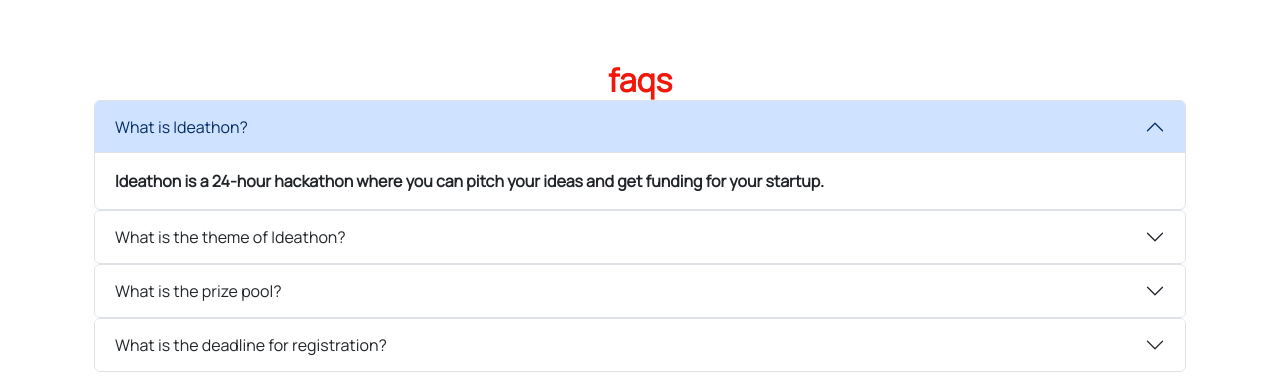
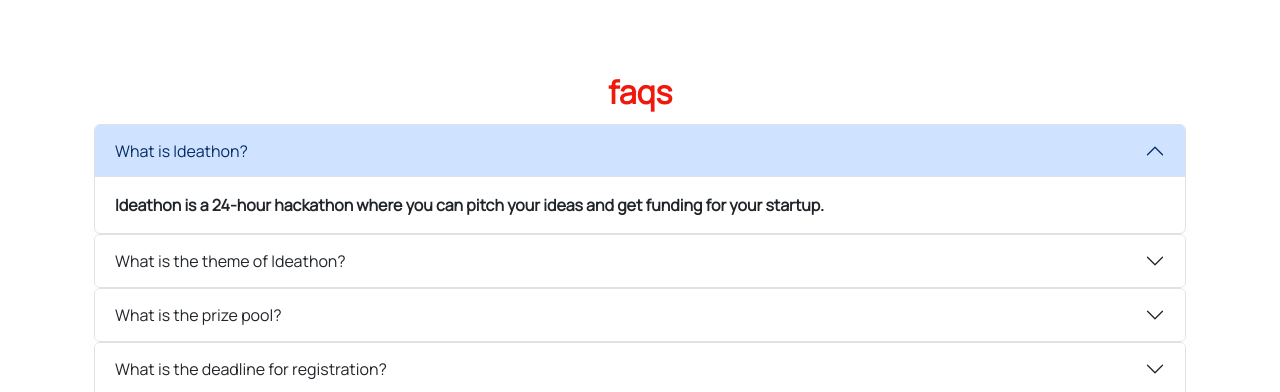
Before and after one commit to ecellenigma/ideathon2023, a plain HTML site: page index.html in a window 1280 px wide. Shown: the part 2197-2589 px from the top of the page. Drawn offline with nearby package versions, Linux system fonts and the light colour scheme; a script that the page names is missing.

Commit message:
commit all

```diff
--- a/styles.css
+++ b/styles.css
@@ -591,7 +591,7 @@ html {
 .page4_container h4 {
   font-size: 2rem;
   font-weight: 700;
-  line-height: 20px;
+  line-height: 44px;
   letter-spacing: 0em;
   text-align: center;
   color: #f0180b;
```
